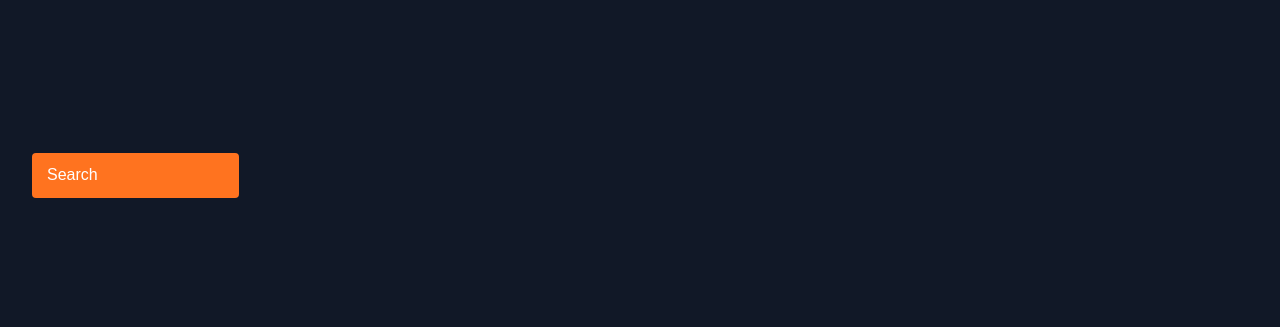
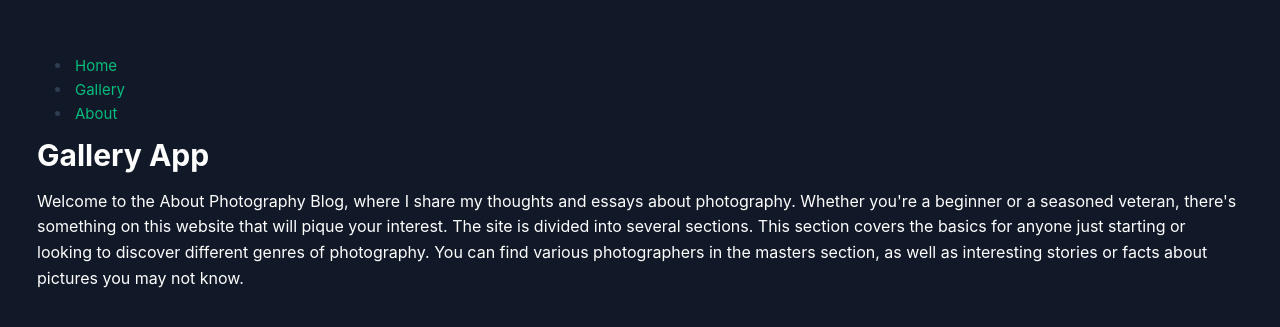
Before and after one commit to AkshayaShaji731/Gallery-App, a Vue app: page / in a window 1280 px wide. Shown: the part 225-552 px from the top of the page. Built offline with nearby package versions, Linux system fonts and the light colour scheme.

Commit message:
nav-rm-a-href,home-style-tag-edit-classname,spelling,chenge path component,app-vue-add navbar

```diff
--- a/src/App.vue
+++ b/src/App.vue
@@ -1,9 +1,11 @@
 <template>
+  <navbar />
   <RouterView />
 </template>
 
 <script setup>
 import { RouterView } from "vue-router";
+import navbar from "@/components/navbar.vue";
 </script>
 
 <style>
--- a/src/components/navbar.vue
+++ b/src/components/navbar.vue
@@ -1,11 +1,11 @@
 <template>
-    <nav class="gallary-nav">
-        <ul>
-            <li><a href="#">Home</a></li>
-            <li><a href="#">Gallery</a></li>
-            <li><a href="#">About</a></li>
-        </ul>
-    </nav>
+  <nav class="gallery-nav">
+    <ul>
+      <li><a href="#">Home</a></li>
+      <li><a href="">Gallery</a></li>
+      <li><a href="">About</a></li>
+    </ul>
+  </nav>
 </template>
 
 <script></script>
--- a/src/pages/HomePage.vue
+++ b/src/pages/HomePage.vue
@@ -1,6 +1,6 @@
 <template>
   <section class="home-container">
-    <h2 class="home-headng">Gallery App</h2>
+    <h2 class="home-heading">Gallery App</h2>
     <p class="home-content">
       Welcome to the About Photography Blog, where I share my thoughts and
       essays about photography. Whether you're a beginner or a seasoned veteran,
@@ -16,13 +16,13 @@
 <script ></script>
 
 <style scoped>
-h2,
-p {
+.home-heading,
+.home-content {
   color: white;
   padding: 5px;
 }
 
-.home-headng {
+.home-heading {
   position: relative;
   font-size: 30px;
 }
@@ -30,5 +30,4 @@ p {
 .home-content {
   font-size: 16px;
 }
-
 </style>
--- a/src/router/index.js
+++ b/src/router/index.js
@@ -1,14 +1,15 @@
 import { createRouter, createWebHistory } from "vue-router";
 
 import searchInput from '@/components/search.vue'
+import homepage from '@/pages/HomePage.vue'
 
 const router = createRouter({
     history: createWebHistory(import.meta.env.BASE_URL),
     routes: [
         {
             path: '/',
-            name: 'search',
-            component: searchInput
+            name: 'home',
+            component: homepage
         }
     ]
 })
```
